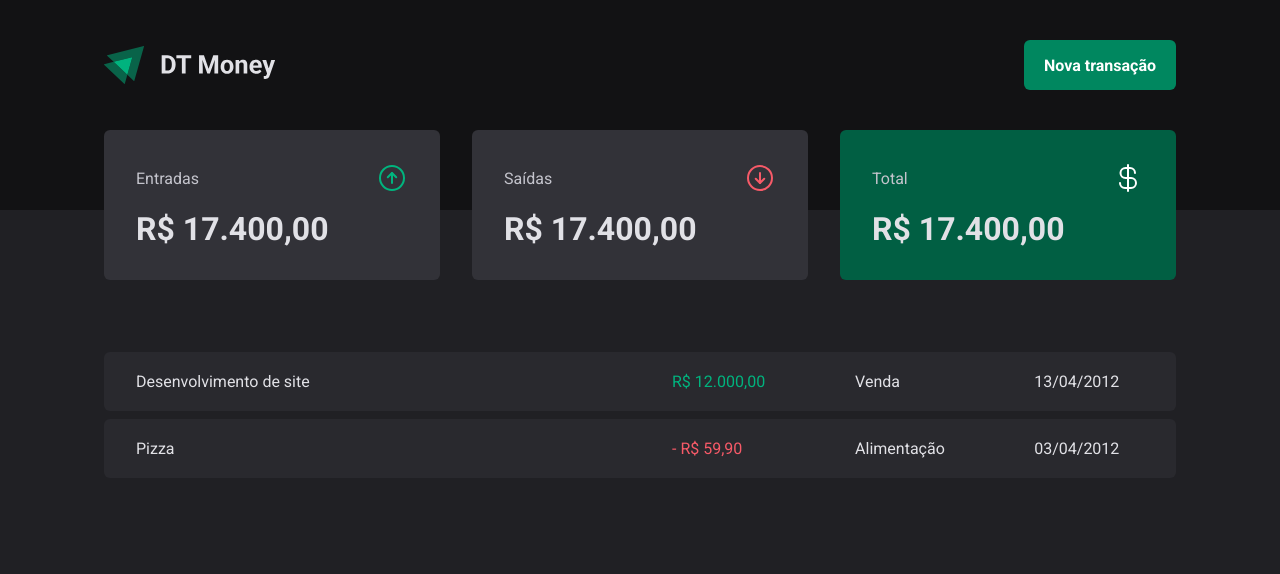
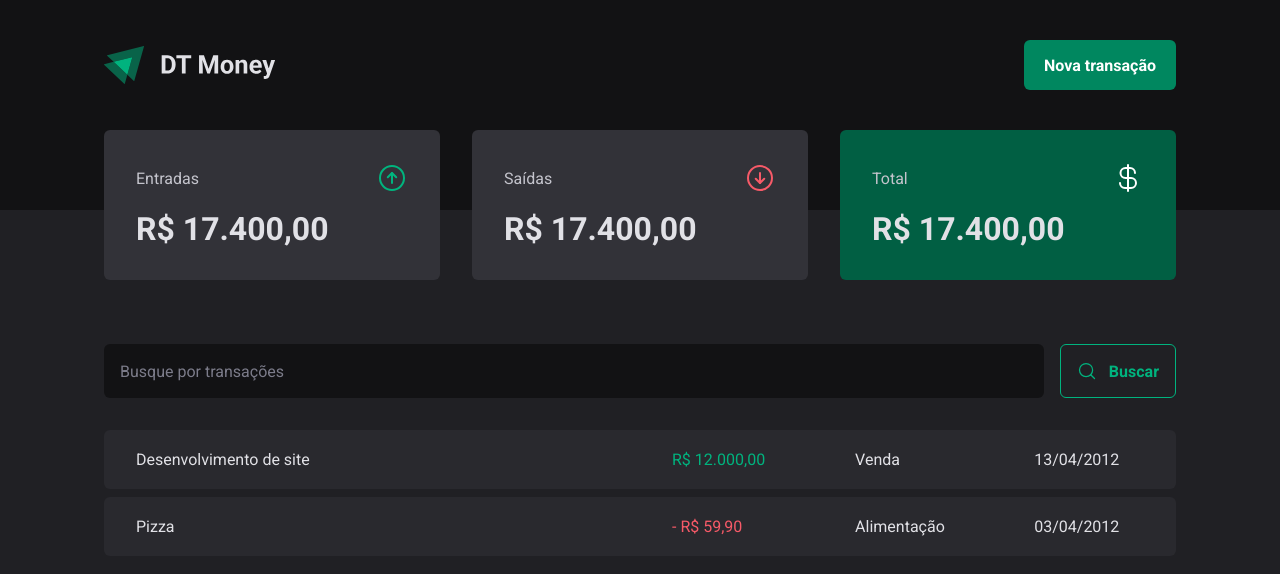
Before and after one commit to c4mpos-dev/dt-money, a React (Vite) app: page / in a window 1280 px wide. Shown: the top 574 px of the page. Built offline with nearby package versions, Linux system fonts and the light colour scheme.

Commit message:
SearchForm component

```diff
--- /dev/null
+++ b/src/components/SearchForm/index.tsx
@@ -0,0 +1,17 @@
+import { MagnifyingGlass } from "phosphor-react";
+import { SearchFormContainer } from "./styles";
+
+export function SearchForm() {
+    return (
+        <div>
+            <SearchFormContainer>
+                <input type="text" placeholder="Busque por transações" />
+
+                <button type="submit">
+                    <MagnifyingGlass size={20} />
+                    Buscar
+                </button>
+            </SearchFormContainer>
+        </div>
+    );
+}
--- /dev/null
+++ b/src/components/SearchForm/styles.ts
@@ -0,0 +1,41 @@
+import { styled } from "styled-components";
+
+export const SearchFormContainer = styled.form`
+    display: flex;
+    gap: 1rem;
+
+    input {
+        flex: 1;
+        border-radius: 6px;
+        border: 0;
+        background: ${props => props.theme["gray-900"]};
+        color: ${props => props.theme["gray-300"]};
+        padding: 1rem;
+
+        &::placeholder {
+            color: ${props => props.theme["gray-500"]};
+        }
+    }
+
+    button {
+        display: flex;
+        align-items: center;
+        gap: 0.75rem;
+
+        border: 0;
+        padding: 1rem;
+        background: transparent;
+        border: 1px solid ${props => props.theme["green-300"]};
+        color: ${props => props.theme["green-300"]};
+        border-radius: 6px;
+        font-weight: bold;
+
+        &:hover {
+            background: ${props => props.theme["green-500"]};
+            border-color: ${props => props.theme["green-500"]};
+            color: ${props => props.theme.white};
+
+            transition: all 0.3s;
+        }
+    }
+`;
--- a/src/pages/Transactions/index.tsx
+++ b/src/pages/Transactions/index.tsx
@@ -1,4 +1,5 @@
 import { Header } from "../../components/Header";
+import { SearchForm } from "../../components/SearchForm";
 import { Summary } from "../../components/Summary";
 import { PriceHighlight, TransactionsContainer, TransactionsTable } from "./styles";
 
@@ -9,6 +10,8 @@
             <Summary />
 
             <TransactionsContainer>
+                <SearchForm />
+
                 <TransactionsTable>
                     <tbody>
                         <tr>
--- a/src/pages/Transactions/styles.ts
+++ b/src/pages/Transactions/styles.ts
@@ -11,7 +11,7 @@
     width: 100%;
     border-collapse: separate;
     border-spacing: 0 0.5rem;
-
+    margin-top: 1.5rem;
 
     td {
         padding: 1.25rem 2rem;
```
